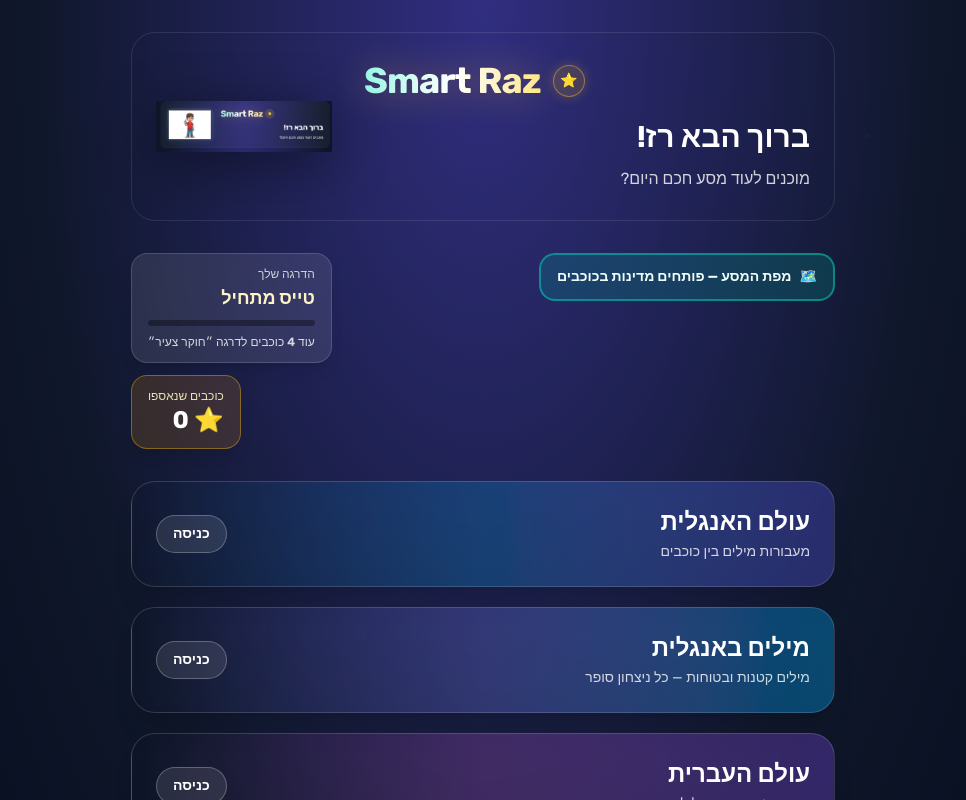
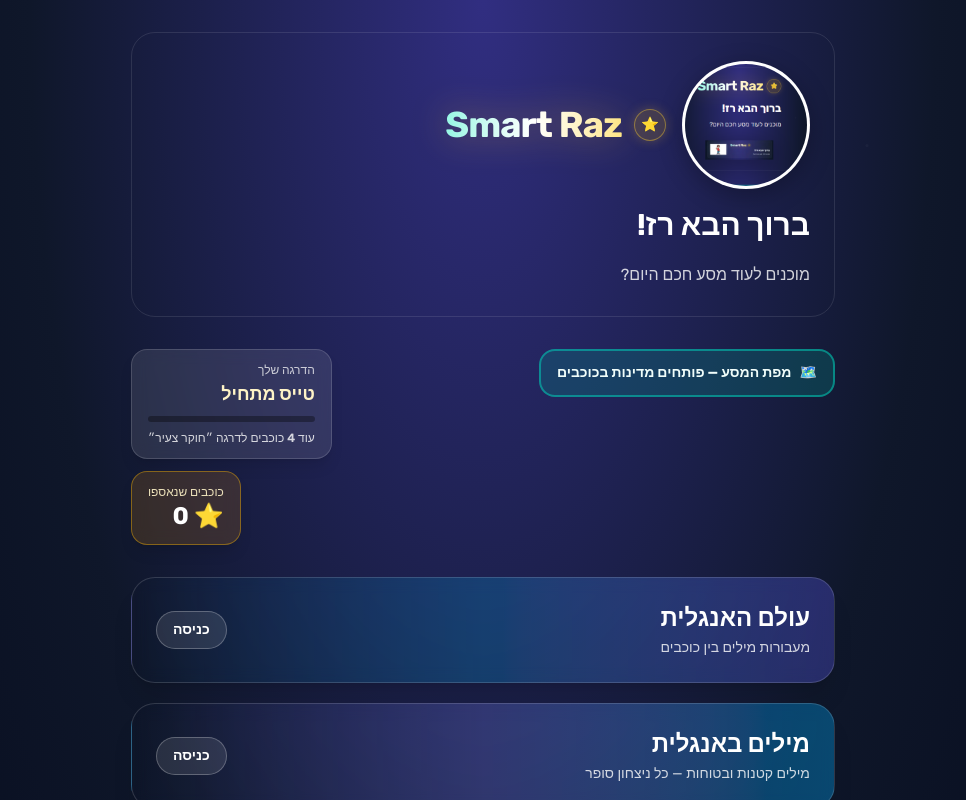
Before and after one commit to morankoren185-gif/smart-raz, a Next.js app: page / in a window 1280 px wide. Shown: the top 800 px of the page, without its empty margins (157-1123 px from the left). Built offline with nearby package versions, Linux system fonts and the light colour scheme.

Commit message:
Update HomeWelcomeHero component layout and branding image

```diff
--- a/components/home/HomeWelcomeHero.tsx
+++ b/components/home/HomeWelcomeHero.tsx
@@ -1,7 +1,7 @@
 import Image from "next/image";
 
 /**
- * אזור פתיחה עליון — מותג Smart Raz, ברכה אישית, ודמות רז (מובייל קודם).
+ * אזור פתיחה עליון — מותג Smart Raz + דמות רז בעיגול לבן ליד הכותרת (RTL).
  */
 export function HomeWelcomeHero() {
   return (
@@ -9,43 +9,47 @@
       className="mb-8 rounded-3xl border border-white/10 px-4 py-6 sm:px-6 sm:py-7"
       aria-labelledby="home-welcome-heading"
     >
-      <div className="flex flex-col items-center gap-6 sm:flex-row sm:items-center sm:justify-between sm:gap-8">
-        <div className="min-w-0 flex-1 text-right">
-          <div className="flex flex-wrap items-center justify-end gap-2 sm:gap-3">
-            <span
-              className="inline-flex h-8 w-8 items-center justify-center rounded-full border border-amber-300/40 bg-amber-400/15 text-sm shadow-[0_0_12px_rgba(251,191,36,0.25)]"
-              aria-hidden
+      <div className="flex flex-col gap-4">
+        {/* שורת מותג: בעברית RTL — פריט ראשון מיושר לימין; העיגול ראשון ב-DOM = מימין לטקסט */}
+        <div className="flex flex-row items-center justify-start gap-3 sm:gap-4">
+          <div className="relative h-[5.25rem] w-[5.25rem] shrink-0 overflow-hidden rounded-full border-[3px] border-white/90 bg-white shadow-[0_6px_24px_rgba(0,0,0,0.28)] sm:h-32 sm:w-32">
+            <Image
+              src="/branding/raz-hero.png"
+              alt="רז מחייך ומעודד"
+              width={256}
+              height={256}
+              className="size-full object-cover object-[center_28%] sm:object-[center_30%]"
+              sizes="(min-width: 640px) 128px, 84px"
+              priority
+            />
+          </div>
+          <div
+            dir="ltr"
+            className="flex min-w-0 flex-wrap items-center justify-end gap-2 sm:gap-3"
           >
-              ⭐
-            </span>
             <p
               className="bg-gradient-to-l from-amber-200 via-white to-teal-200 bg-clip-text text-3xl font-extrabold tracking-tight text-transparent drop-shadow-[0_0_18px_rgba(251,191,36,0.35)] sm:text-4xl"
             >
               Smart Raz
             </p>
+            <span
+              className="inline-flex h-8 w-8 shrink-0 items-center justify-center rounded-full border border-amber-300/40 bg-amber-400/15 text-sm shadow-[0_0_12px_rgba(251,191,36,0.25)]"
+              aria-hidden
+            >
+              ⭐
+            </span>
           </div>
+        </div>
+
         <h1
           id="home-welcome-heading"
-            className="mt-4 text-2xl font-bold leading-snug text-white sm:text-3xl"
+          className="text-right text-2xl font-bold leading-snug text-white sm:text-3xl"
         >
           ברוך הבא רז!
         </h1>
-          <p className="mt-2 max-w-lg text-sm leading-relaxed text-white/80 sm:text-base">
+        <p className="max-w-lg text-right text-sm leading-relaxed text-white/80 sm:text-base">
           מוכנים לעוד מסע חכם היום?
         </p>
-        </div>
-
-        <div className="relative shrink-0">
-          <Image
-            src="/branding/raz-hero.png"
-            alt="רז מחייך ומעודד — דמות מסע הלמידה"
-            width={220}
-            height={275}
-            className="h-auto w-[9.5rem] object-contain drop-shadow-[0_12px_28px_rgba(0,0,0,0.45)] sm:w-[11rem]"
-            sizes="(min-width: 640px) 11rem, 9.5rem"
-            priority
-          />
-        </div>
       </div>
     </section>
   );
```
Also changed, not shown: public/branding/raz-hero.png. Lines whose indentation alone changed are shown as unchanged.
